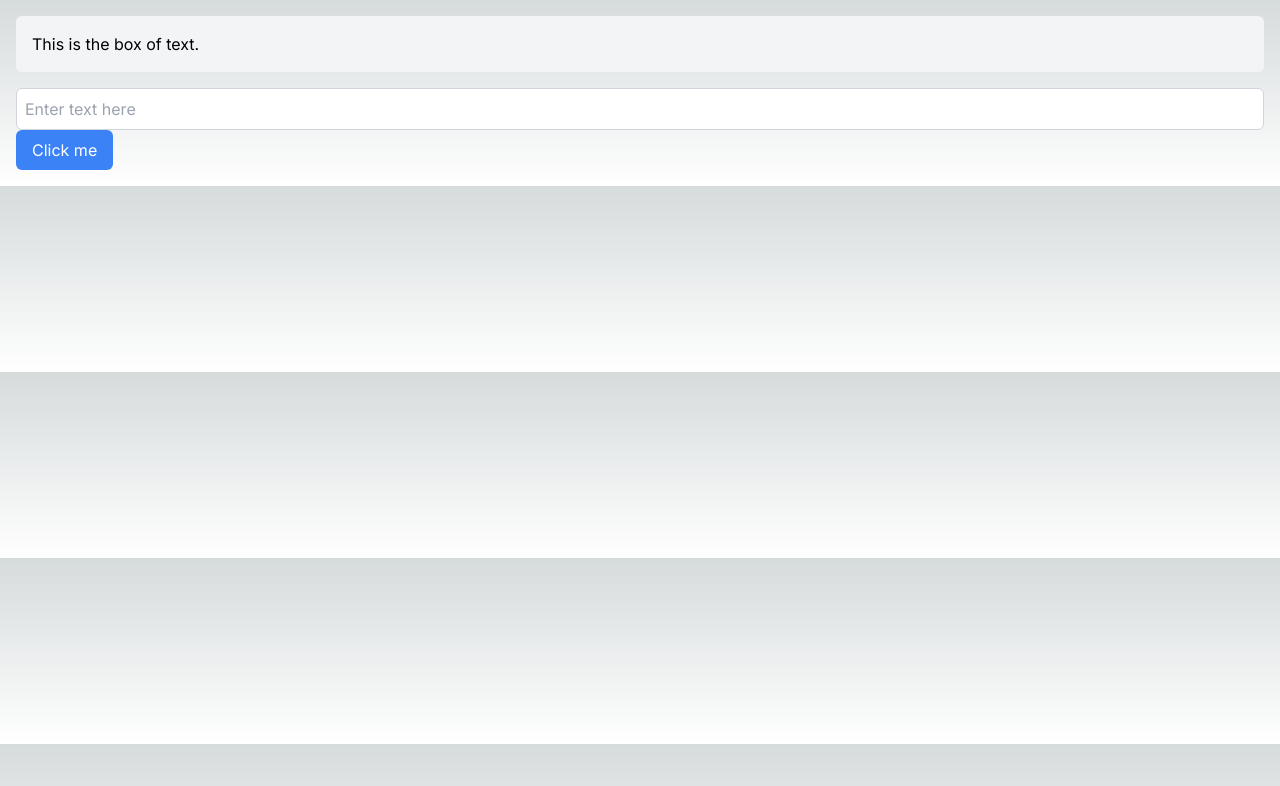
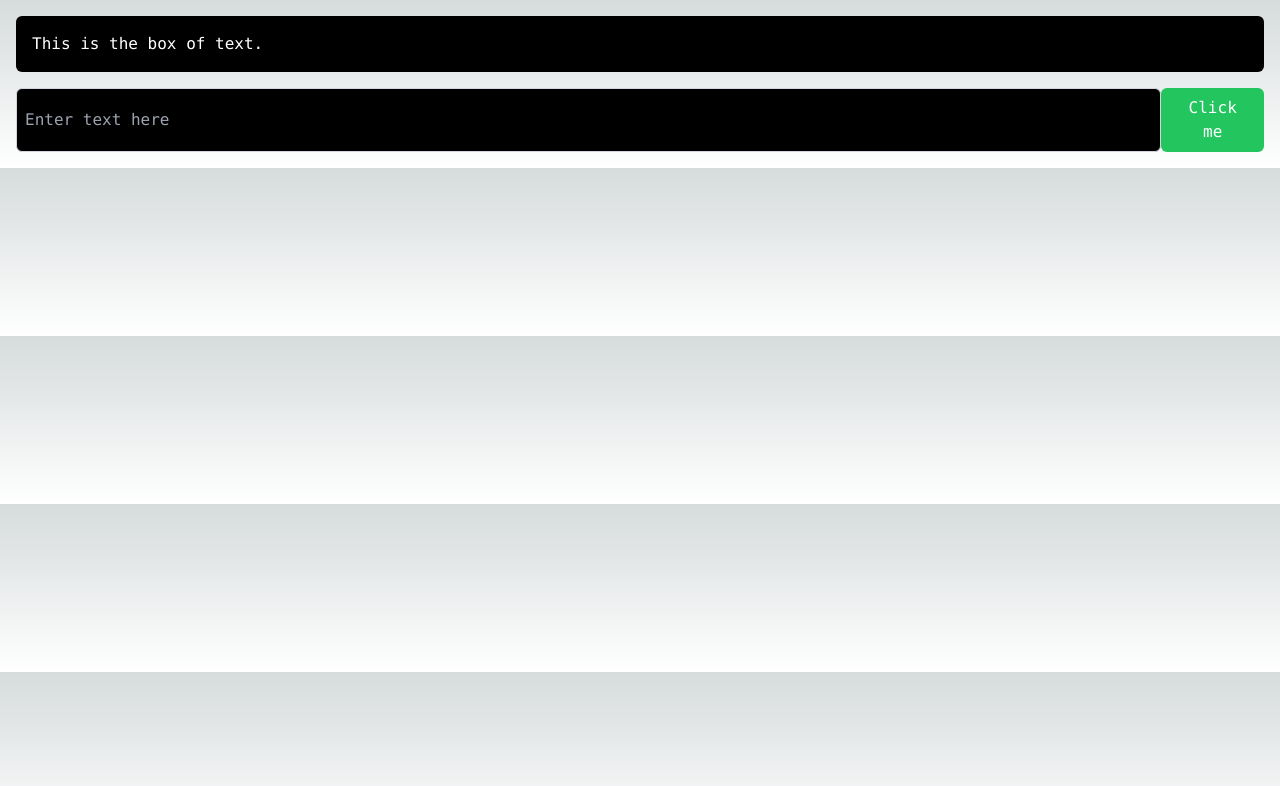
Before and after one commit to BillyLuisNeedham/ai-helper, a Next.js app: page / in a window 1280 px wide. Shown: the top 786 px of the page. Built offline with nearby package versions, Linux system fonts and the light colour scheme.

Commit message:
feat: add basic text

```diff
--- a/src/app/components/Button.tsx
+++ b/src/app/components/Button.tsx
@@ -8,8 +8,8 @@ interface ButtonProps {
 export const Button: React.FC<ButtonProps> = ({ children, onClick }) => {
   return (
     <button
-      className="py-2 px-4 rounded-md bg-blue-500 text-white"
-      onClick={onClick}
+    className="bg-green-500 text-white py-2 px-4 rounded-md font-mono"
+    onClick={onClick}
     >
       {children}
     </button>
--- a/src/app/components/TextBox.tsx
+++ b/src/app/components/TextBox.tsx
@@ -3,5 +3,9 @@ interface TextBoxProps {
 }
 
 export const TextBox: React.FC<TextBoxProps> = ({ children }) => {
-  return <div className="bg-gray-100 p-4 rounded-md">{children}</div>;
+    return (
+        <div className="bg-black text-white p-4 rounded-md font-mono">
+          {children}
+        </div>
+      );
 };
--- a/src/app/components/TextInput.tsx
+++ b/src/app/components/TextInput.tsx
@@ -13,8 +13,8 @@ export const TextInput: React.FC<TextInputProps> = ({
 }) => {
   return (
     <input
-      className="p-2 rounded-md border border-gray-300 w-full"
-      type="text"
+    className="bg-black text-white p-2 rounded-md border border-gray-300 w-full font-mono"
+    type="text"
       value={value}
       onChange={(e) => onChange(e.target.value)}
       placeholder={placeholder}
--- a/src/app/page.tsx
+++ b/src/app/page.tsx
@@ -1,12 +1,12 @@
 "use client";
 
-import { useState } from 'react';
-import { Button } from './components/Button';
-import { TextBox } from './components/TextBox';
-import { TextInput } from './components/TextInput';
+import { useState } from "react";
+import { Button } from "./components/Button";
+import { TextBox } from "./components/TextBox";
+import { TextInput } from "./components/TextInput";
 
 export default function Home() {
-  const [text, setText] = useState('');
+  const [text, setText] = useState("");
 
   const handleButtonClick = () => {
     console.log(text);
@@ -15,16 +15,14 @@ export default function Home() {
   return (
     <div className="p-4">
       <TextBox>This is the box of text.</TextBox>
-      <div className="mt-4">
+      <div className="flex mt-4">
         <TextInput
           value={text}
           onChange={setText}
           placeholder="Enter text here"
         />
+        <Button onClick={handleButtonClick}>Click me</Button>
       </div>
-      <Button onClick={handleButtonClick}>
-        Click me
-      </Button>
     </div>
   );
 }
```
